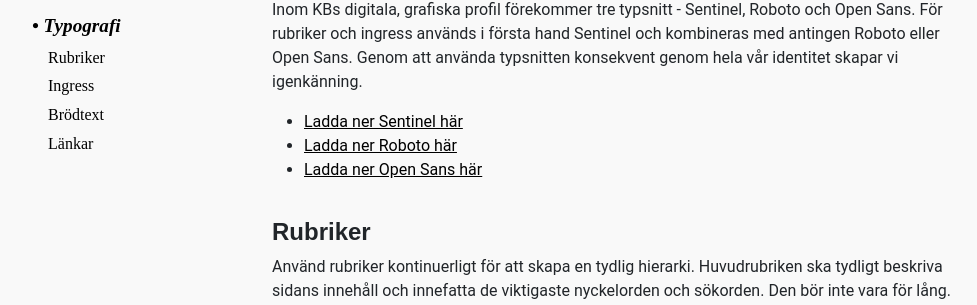
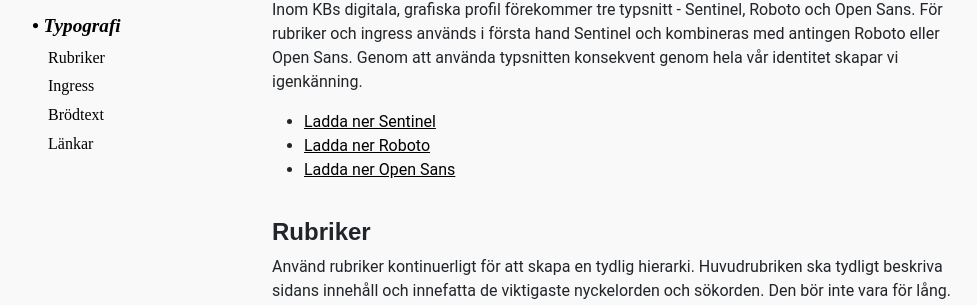
Before and after one commit to Kungbib/styleguide, an MkDocs documentation site: the page built from docs/typography.md, in a window 1280 px wide and 900 px high. Shown: the part 154-459 px from the top of the window, without its empty margins (140-1117 px from the left). Built offline with MkDocs 1.6.1, drawn with Linux system fonts in a browser that asks for light colours; nearby versions of some CDN libraries; some web fonts are replaced; library files that are not in the unit come from our copies.

Commit message:
Some text changes

```diff
--- a/docs/typography.md
+++ b/docs/typography.md
@@ -1,9 +1,9 @@
 ## Typografi
 Inom KBs digitala, grafiska profil förekommer tre typsnitt - Sentinel, Roboto och Open Sans. För rubriker och ingress används i första hand Sentinel och kombineras med antingen Roboto eller Open Sans. Genom att använda typsnitten konsekvent genom hela vår identitet skapar vi igenkänning.
 
-* [Ladda ner Sentinel här](https://www.kb.se/webdav/files/System/resources/fonts/sentinel-web/sentinel_web.zip)
-* [Ladda ner Roboto här](https://fonts.google.com/specimen/Roboto?preview.text_type=custom)
-* [Ladda ner Open Sans här](https://fonts.google.com/specimen/Open+Sans?preview.text_type=custom)
+* [Ladda ner Sentinel](https://www.kb.se/webdav/files/System/resources/fonts/sentinel-web/sentinel_web.zip)
+* [Ladda ner Roboto](https://fonts.google.com/specimen/Roboto?preview.text_type=custom)
+* [Ladda ner Open Sans](https://fonts.google.com/specimen/Open+Sans?preview.text_type=custom)
 
 ### Rubriker
 Använd rubriker kontinuerligt för att skapa en tydlig hierarki. Huvudrubriken ska tydligt beskriva sidans innehåll och innefatta de viktigaste nyckelorden och sökorden. Den bör inte vara för lång. Använd bara en huvudrubrik per sida.
```
